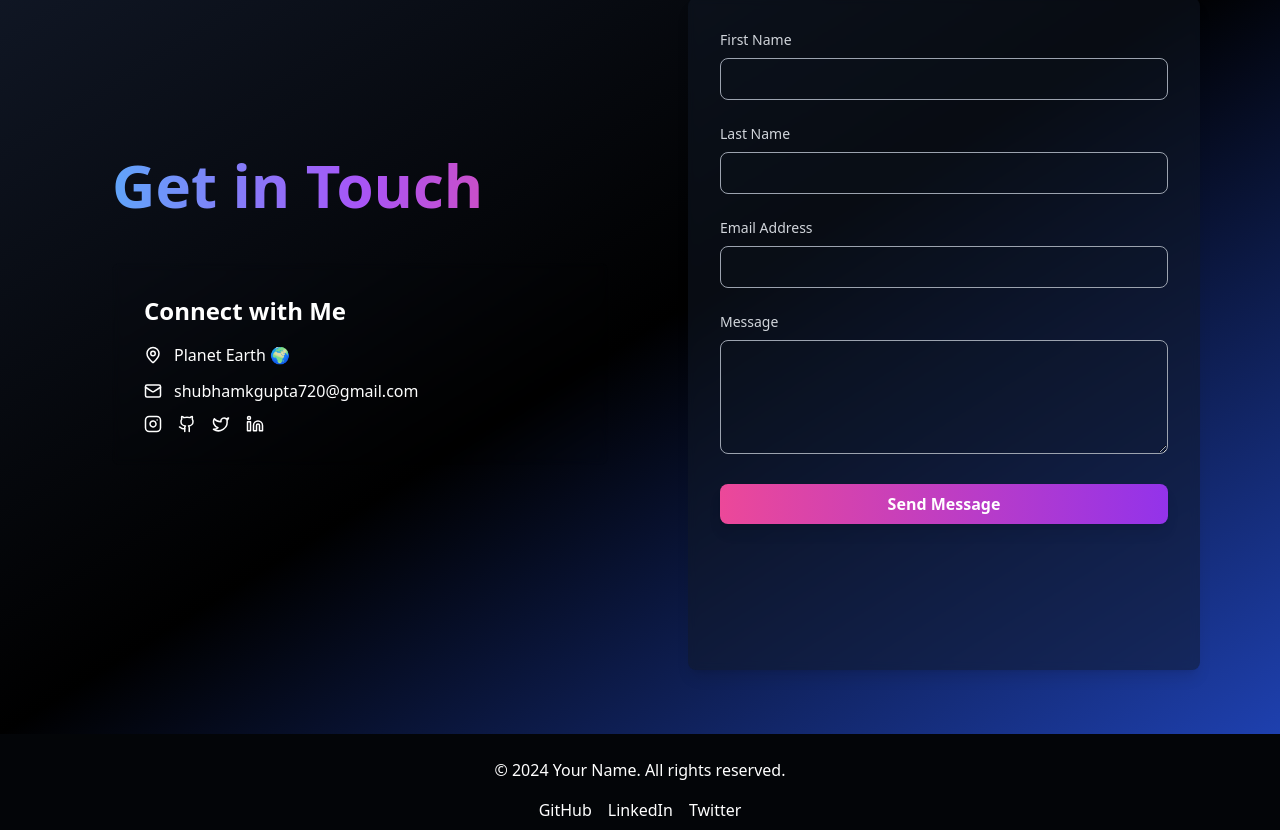
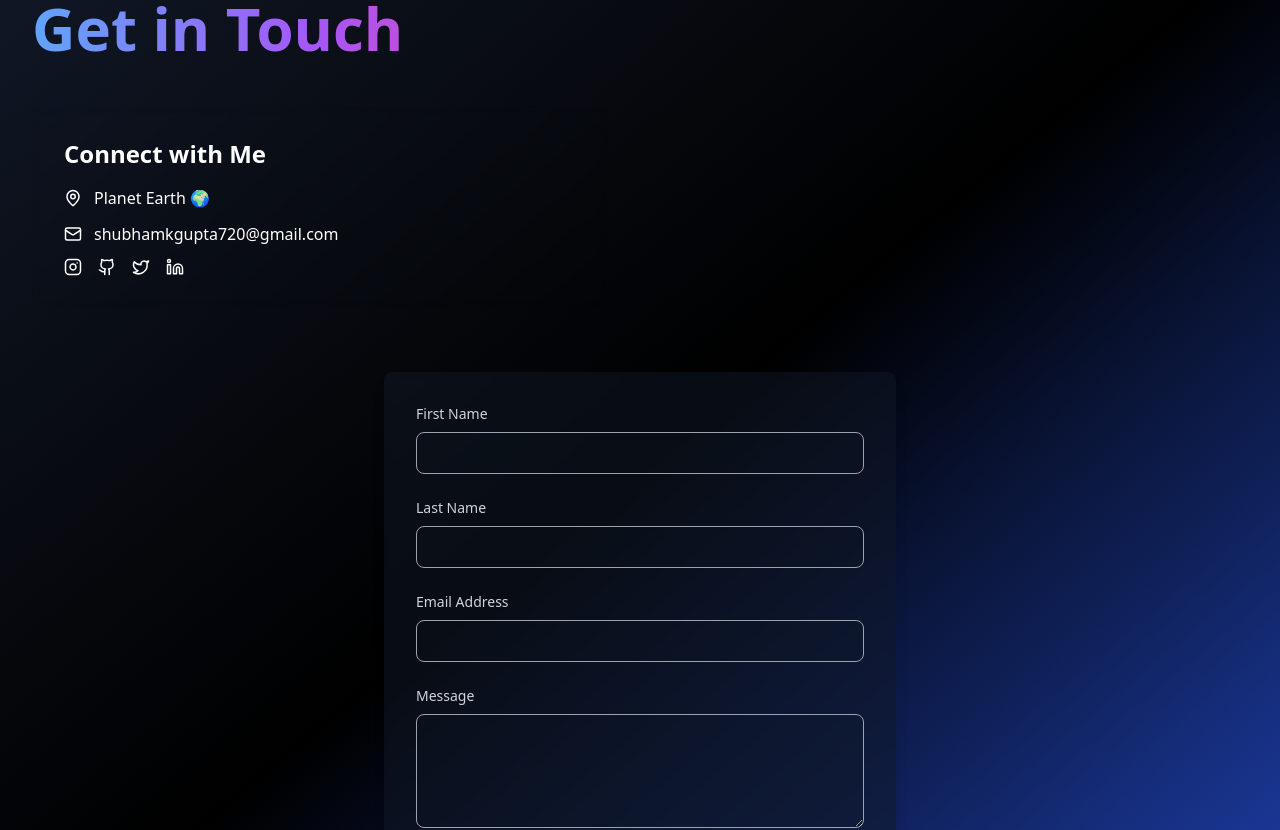
Before and after one commit to shubGupta10/My-Portfolio-, a Next.js app: page / in a window 1280 px wide. Shown: the part 5421-6251 px from the top of the page. Built offline with nearby package versions, Linux system fonts and the light colour scheme.

Commit message:
Fixes issues on Contact and Projects

```diff
--- a/src/app/myComponents/AboutSection.tsx
+++ b/src/app/myComponents/AboutSection.tsx
@@ -25,7 +25,7 @@ const AboutSection = () => {
                 My journey in software development started with a curiosity to understand how things work behind the scenes. This curiosity has driven me to continuously learn and adapt to new technologies and best practices in the ever-evolving world of web development.
               </p>
             </div>
-            <div className="hidden md:block md:w-1/3 flex justify-center">
+            <div className="hidden md:block md:w-1/3  justify-center">
               <div className="relative w-80 h-80 overflow-hidden rounded-lg shadow-lg border-4 border-gradient-to-r from-blue-500 via-purple-500 to-pink-500">
                 <Image
                   src={profile}
--- a/src/app/myComponents/Contact.tsx
+++ b/src/app/myComponents/Contact.tsx
@@ -5,17 +5,17 @@ import { MapPin, Mail, Instagram, Github, Twitter, Linkedin } from 'lucide-react
 const ContactForm: React.FC = () => {
   const formRef = useRef<HTMLFormElement>(null);
 
-
   const handleSubmit = (e: FormEvent<HTMLFormElement>) => {
     e.preventDefault();
     e.currentTarget.reset();
   };
 
   return (
-    <div className="min-h-screen flex flex-col-reverse sm:flex-row bg-gradient-to-br from-gray-900 via-black to-blue-800 py-16 sm:px-8 px-4">
-      <div className="sm:w-1/2 flex flex-col justify-center sm:pr-8">
+    <div className="min-h-screen flex flex-col bg-gradient-to-br from-gray-900 via-black to-blue-800 py-16 sm:px-8 px-4">
+      {/* Social links and get in touch section */}
+      <div className="w-full flex flex-col sm:flex-row sm:items-center sm:justify-between mb-16">
         <motion.div
-        className='ml-0 md:ml-20'
+          className="sm:w-1/2 mb-8 sm:mb-0 sm:pr-8"
           initial={{ opacity: 0, x: -50 }}
           animate={{ opacity: 1, x: 0 }}
           transition={{ duration: 0.8 }}
@@ -24,7 +24,7 @@ const ContactForm: React.FC = () => {
             Get in Touch
           </h1>
 
-          <div className=" backdrop-blur-sm rounded-lg p-8 mb-12 text-left sm:text-left">
+          <div className="backdrop-blur-sm rounded-lg p-8 text-left">
             <h2 className="text-2xl text-white font-semibold mb-4">Connect with Me</h2>
             <div className="flex items-center mb-3">
               <MapPin className="text-white mr-3" size={18} />
@@ -50,10 +50,11 @@ const ContactForm: React.FC = () => {
                 <Linkedin className="text-white hover:text-pink-500 transition" size={18} />
               </a>
             </div>
-            </div>
+          </div>
         </motion.div>
       </div>
-      <div className="sm:w-1/2 flex justify-center">
+
+      <div className="w-full flex justify-center">
         <motion.div
           initial={{ opacity: 0, scale: 0.8 }}
           animate={{ opacity: 1, scale: 1 }}
--- a/src/app/myComponents/Footer.tsx
+++ b/src/app/myComponents/Footer.tsx
@@ -4,15 +4,15 @@ const Footer = () => {
   return (
     <footer className="bg-[#030508] text-white py-6 ">
       <div className="container mx-auto px-4 text-center">
-        <p className="mb-4">© {new Date().getFullYear()} Your Name. All rights reserved.</p>
+        <p className="mb-4">© Designed by Shubham Kumar Gupta.</p>
         <div className="flex justify-center space-x-4">
-          <a href="https://github.com/yourusername" target="_blank" rel="noopener noreferrer" className="hover:text-pink-500 transition duration-300">
+          <a href="https://github.com/shubGupta10" target="_blank" rel="noopener noreferrer" className="hover:text-pink-500 transition duration-300">
             GitHub
           </a>
-          <a href="https://www.linkedin.com/in/yourusername" target="_blank" rel="noopener noreferrer" className="hover:text-pink-500 transition duration-300">
+          <a href="https://www.linkedin.com/in/shubham-kumar-gupta-30a916234" target="_blank" rel="noopener noreferrer" className="hover:text-pink-500 transition duration-300">
             LinkedIn
           </a>
-          <a href="https://twitter.com/yourusername" target="_blank" rel="noopener noreferrer" className="hover:text-pink-500 transition duration-300">
+          <a href="https://x.com/i_m_shubham45" target="_blank" rel="noopener noreferrer" className="hover:text-pink-500 transition duration-300">
             Twitter
           </a>
         </div>
```
